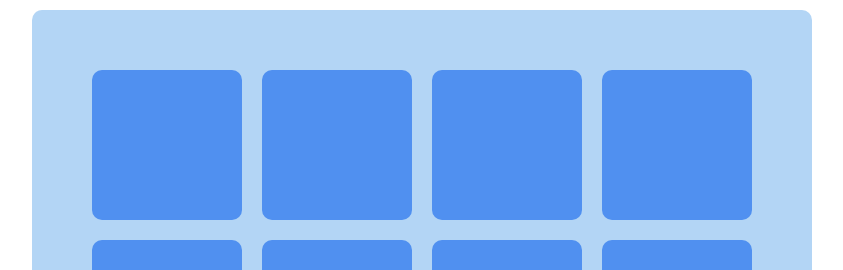
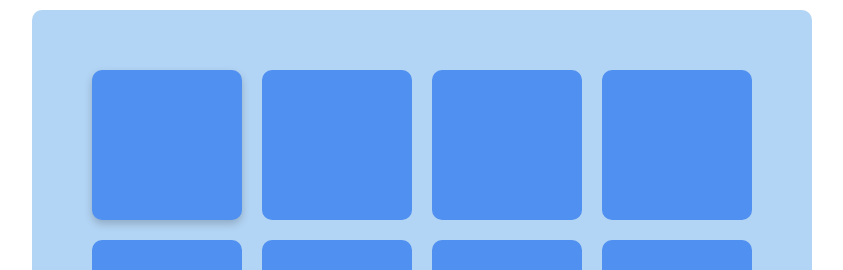
Before and after one commit to aimolina2/bootcampjs-modulo8.3-aplicacion-memoria, a website built with Vite: page index.html in a window 1280 px wide. In both pictures the pointer is over the element 385 px from the left and 286 px from the top of the page. Shown: the part 141-411 px from the top of the page, without its empty margins (218-1061 px from the left). Built offline with nearby package versions, Linux system fonts and the light colour scheme.

Commit message:
hover card

```diff
--- a/src/style.css
+++ b/src/style.css
@@ -22,6 +22,11 @@
   display: flex;
   justify-content: center;
   align-items: center;
+}
+
+.card:hover {
+  box-shadow: 0 4px 8px rgba(0, 0, 0, 0.2);
+  cursor: pointer;
 }
 
 .card img {
```
Also changed, not shown: README.md.
